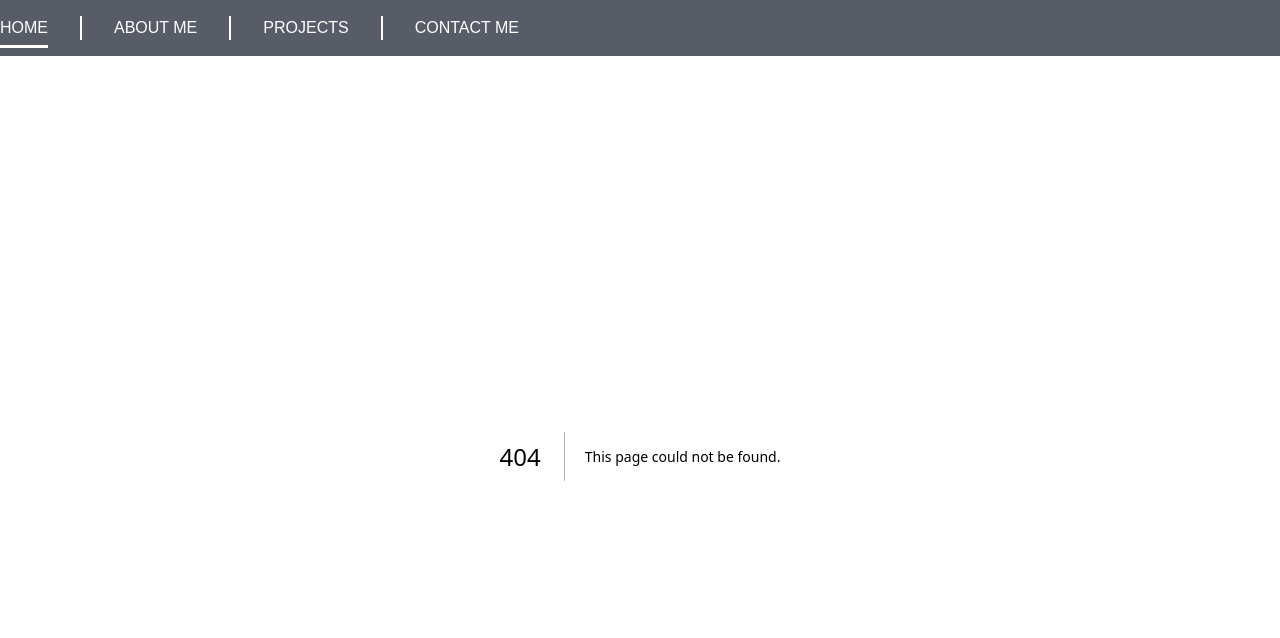
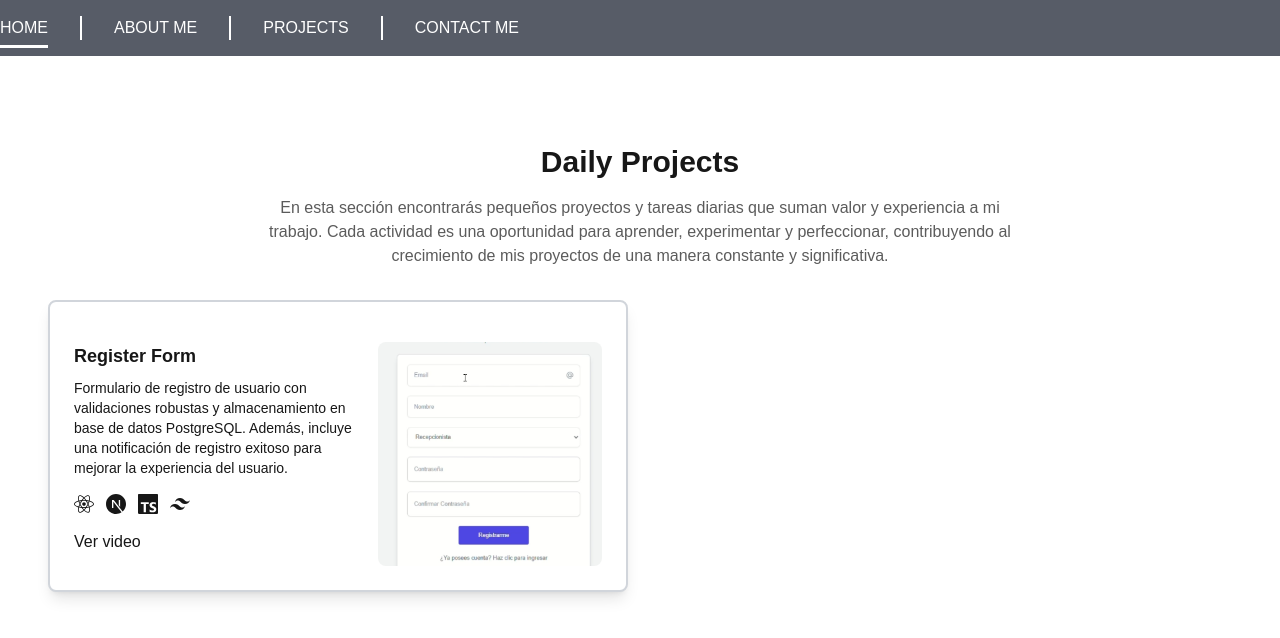
Before and after one commit to GimenaP92/portfolio, a Next.js app: page /daily-projects in a window 1280 px wide. Before the commit this address had no page. Shown: the top 638 px of the page. Built offline with nearby package versions, Linux system fonts and the light colour scheme.

Commit message:
Daily-projects

```diff
--- /dev/null
+++ b/src/app/daily-projects/page.tsx
@@ -0,0 +1,8 @@
+import DailyProjectsComponents from '@/components/DailyProjectsComponents/page'
+import React from 'react'
+
+export default function DailyProjects() {
+  return (
+   <DailyProjectsComponents/>
+  )
+}
--- /dev/null
+++ b/src/app/daily-projects/registerForm/page.tsx
@@ -0,0 +1,8 @@
+import RegisterFormComponent from '@/components/DailyProjectsComponents/RegisterForm'
+import React from 'react'
+
+export default function registerForm() {
+  return (
+    <RegisterFormComponent/>
+  )
+}
--- /dev/null
+++ b/src/components/DailyProjectsComponents/RegisterForm.tsx
@@ -0,0 +1,39 @@
+import React from 'react';
+import { FaReact } from 'react-icons/fa';
+import { SiNextdotjs, SiTypescript, SiTailwindcss } from 'react-icons/si';
+
+export default function RegisterFormComponent() {
+  return (
+    <div className="mt-8 sm:col-span-2 lg:col-span-4 bg-white p-6">
+      <h1 className="mt-8 text-3xl font-bold text-[var(--foreground)] text-center mb-6">
+        Formulario de Registro
+      </h1>
+
+
+      <div className="flex flex-col sm:flex-row items-center sm:space-x-6">
+
+        <div className="rounded-lg shadow-lg border-2 p-4 border-gray-300 mb-6 sm:mb-0 w-full sm:w-1/3 flex flex-col items-center hover:cursor-pointer  hover:shadow-lg hover:shadow-yellow-300 ">
+          <ul className="list-disc pl-6 text-[var(--foreground)] opacity-80 text-center">
+            <li>Validación de input</li>
+            <li>Notificación de registro</li>
+            <li>Registro en base de datos</li>
+          </ul>
+          <div className="flex justify-center space-x-6 mt-3 text-[var(--foreground)]">
+            <FaReact className="text-xl" title="React" />
+            <SiNextdotjs className="text-xl" title="Next.js" />
+            <SiTypescript className="text-xl" title="TypeScript" />
+            <SiTailwindcss className="text-xl" title="Tailwind CSS" />
+          </div>
+        </div>
+        <div className="w-full sm:w-2/3">
+          <div className="flex justify-center mt-4">
+            <video className="w-full max-w-5xl h-[400px] object-cover rounded-lg shadow-md" controls>
+              <source src="/videos/RegisterForm.mp4" type="video/mp4" />
+              Tu navegador no soporta la reproducción de video.
+            </video>
+          </div>
+        </div>
+      </div>
+    </div>
+  );
+}
--- /dev/null
+++ b/src/components/DailyProjectsComponents/page.tsx
@@ -0,0 +1,51 @@
+import Image from 'next/image';
+import Link from 'next/link';
+import React from 'react';
+import { FaReact } from 'react-icons/fa';
+import { SiNextdotjs, SiTypescript, SiTailwindcss } from 'react-icons/si';
+
+export default function DailyProjectsComponents() {
+  return (
+    <section className="my-10 px-4">
+      <div className="mx-auto max-w-screen-xl px-4 py-8 sm:px-6 sm:py-12 lg:px-8">
+        <header className="text-center mb-8">
+          <h2 className="text-2xl font-bold text-[var(--foreground)] sm:text-3xl">
+            Daily Projects
+          </h2>
+          <p className="mx-auto mt-4 max-w-3xl text-[var(--foreground)] opacity-70">
+            En esta sección encontrarás pequeños proyectos y tareas diarias que suman valor y experiencia a mi trabajo. Cada actividad es una oportunidad para aprender, experimentar y perfeccionar, contribuyendo al crecimiento de mis proyectos de una manera constante y significativa.
+          </p>
+        </header>
+
+        <div className="grid grid-cols-1 md:grid-cols-2 lg:grid-cols-2 gap-6">
+          <div className="group bg-white p-6 border-2 border-gray-300 rounded-lg shadow-lg transition-transform duration-300 transform hover:scale-105 hover:shadow-xl hover:cursor-pointer w-full">
+            <Link href="/daily-projects/registerForm" className="text-[var(--foreground)] mt-4 inline-block">
+              <div className="flex items-start space-x-6">
+                <div className="flex-1">
+                  <h3 className="text-lg font-semibold text-[var(--foreground)] mb-2">
+                    Register Form
+                  </h3>
+                  <p className="text-[var(--foreground)] text-sm mb-4">
+                    Formulario de registro de usuario con validaciones robustas y almacenamiento en base de datos PostgreSQL. Además, incluye una notificación de registro exitoso para mejorar la experiencia del usuario.
+                  </p>
+                  <div className="flex space-x-3 mb-4 text-[var(--foreground)]">
+                    <FaReact className="text-xl" title="React" />
+                    <SiNextdotjs className="text-xl" title="Next.js" />
+                    <SiTypescript className="text-xl" title="TypeScript" />
+                    <SiTailwindcss className="text-xl" title="Tailwind CSS" />
+                  </div>
+                  <p className='hover:text-yellow-400'>Ver video</p>
+                </div>
+                <div className="w-56 h-56 bg-gray-300 rounded-lg overflow-hidden">
+                  <Image width={400} height={400} src="/images/RegisterForm.png" alt="Imagen de Formulario de Registro" className="w-full h-full object-cover" />
+                </div>
+              </div>
+            </Link>
+          </div>
+
+
+        </div>
+      </div>
+    </section>
+  );
+}
--- a/src/components/Navbar.tsx
+++ b/src/components/Navbar.tsx
@@ -1,4 +1,4 @@
-"use client";
+"use client"
 import Link from 'next/link';
 import React, { useState } from 'react';
 import ContactMeComponent from './ContactMeComponent';
@@ -7,6 +7,7 @@ export default function Navbar() {
   const [activeLink, setActiveLink] = useState('/');
   const [showContactCard, setShowContactCard] = useState(false);
   const [isMenuOpen, setIsMenuOpen] = useState(false);
+  const [isProjectsOpen, setIsProjectsOpen] = useState(false);
 
   const toggleContactCard = () => setShowContactCard(!showContactCard);
   const toggleMenu = () => setIsMenuOpen(!isMenuOpen);
@@ -21,23 +22,43 @@ export default function Navbar() {
             </button>
           </div>
 
-
           <div className="hidden md:flex md:justify-center md:items-center md:space-x-8 text-white">
-
             <Link href="/" onClick={() => setActiveLink('/')} className="text-white hover:text-yellow-400 transition duration-300 relative inline-flex items-center">
               <span className="relative z-10">HOME</span>
               <span className={`underline ${activeLink === '/' ? 'active-underline' : ''}`}></span>
             </Link>
             <div className="border-l-2 border-white h-6 mx-2"></div>
+
             <Link href="/aboutMe" onClick={() => setActiveLink('/aboutMe')} className="text-white hover:text-yellow-400 transition duration-300 relative inline-flex items-center">
               <span className="relative z-10">ABOUT ME</span>
               <span className={`underline ${activeLink === '/aboutMe' ? 'active-underline' : ''}`}></span>
             </Link>
             <div className="border-l-2 border-white h-6 mx-2"></div>
-            <Link href="/projects" onClick={() => setActiveLink('/projects')} className="text-white hover:text-yellow-400 transition duration-300 relative inline-flex items-center">
-              <span className="relative z-10">PROJECTS</span>
-              <span className={`underline ${activeLink === '/projects' ? 'active-underline' : ''}`}></span>
-            </Link>
+
+            {/* Menú desplegable de Projects */}
+            <div
+              className="relative"
+              onMouseEnter={() => setIsProjectsOpen(true)}
+              onMouseLeave={() => setIsProjectsOpen(false)}
+            >
+              <button
+                className="text-white hover:text-yellow-400 transition duration-300 relative inline-flex items-center"
+              >
+                <span className="relative z-10">PROJECTS</span>
+              </button>
+
+              {isProjectsOpen && (
+                <div className="absolute top-full mt-2 w-40 bg-gray-800 shadow-lg rounded-lg">
+                  <Link href="/projects" onClick={() => setActiveLink('/projects')} className="block px-4 py-2 hover:bg-gray-700">
+                    Projects
+                  </Link>
+                  <Link href="/daily-projects" onClick={() => setActiveLink('/daily-projects')} className="block px-4 py-2 hover:bg-gray-700">
+                    Daily Projects
+                  </Link>
+                </div>
+              )}
+            </div>
+
             <div className="border-l-2 border-white h-6 mx-2"></div>
             <button
               onClick={toggleContactCard}
@@ -57,9 +78,19 @@ export default function Navbar() {
           <Link href="/aboutMe" onClick={() => { setActiveLink('/aboutMe'); toggleMenu(); }} className="block px-4 py-2 hover:bg-gray-700">
             ABOUT ME
           </Link>
-          <Link href="/projects" onClick={() => { setActiveLink('/projects'); toggleMenu(); }} className="block px-4 py-2 hover:bg-gray-700">
+          <button onClick={() => setIsProjectsOpen(!isProjectsOpen)} className="block px-4 py-2 hover:bg-gray-700 w-full text-left">
             PROJECTS
-          </Link>
+          </button>
+          {isProjectsOpen && (
+            <div className="pl-6 bg-gray-700">
+              <Link href="/projects" onClick={() => { setActiveLink('/projects'); toggleMenu(); }} className="block px-4 py-2 hover:bg-gray-600">
+                Projects
+              </Link>
+              <Link href="/daily-projects" onClick={() => { setActiveLink('/daily-projects'); toggleMenu(); }} className="block px-4 py-2 hover:bg-gray-600">
+                Daily Projects
+              </Link>
+            </div>
+          )}
           <button
             onClick={() => { toggleContactCard(); toggleMenu(); }}
             className="block px-4 py-2 hover:bg-gray-700 w-full text-left"
--- a/src/components/Projects/ProjectsComponents.tsx
+++ b/src/components/Projects/ProjectsComponents.tsx
@@ -1,6 +1,9 @@
 import React from 'react';
 import Image from 'next/image';
 import Link from 'next/link';
+import { FaReact } from 'react-icons/fa';
+import { SiNextdotjs, SiTypescript, SiTailwindcss } from 'react-icons/si';
+
 
 export default function ProjectsComponents() {
   return (
@@ -38,6 +41,12 @@ export default function ProjectsComponents() {
                     Ecommerce
                   </span>
                 </p>
+                <div className="flex space-x-3 mt-2 text-[var(--foreground)]">
+        <FaReact className="text-xl" title="React" />
+        <SiNextdotjs className="text-xl" title="Next.js" />
+        <SiTypescript className="text-xl" title="TypeScript" />
+        <SiTailwindcss className="text-xl" title="Tailwind CSS" />
+      </div>
               </div>
             </Link>
           </li>
```
Also changed, not shown: public/images/RegisterForm.png (added), 1 other file (tests, documents, lock files or other folders).
